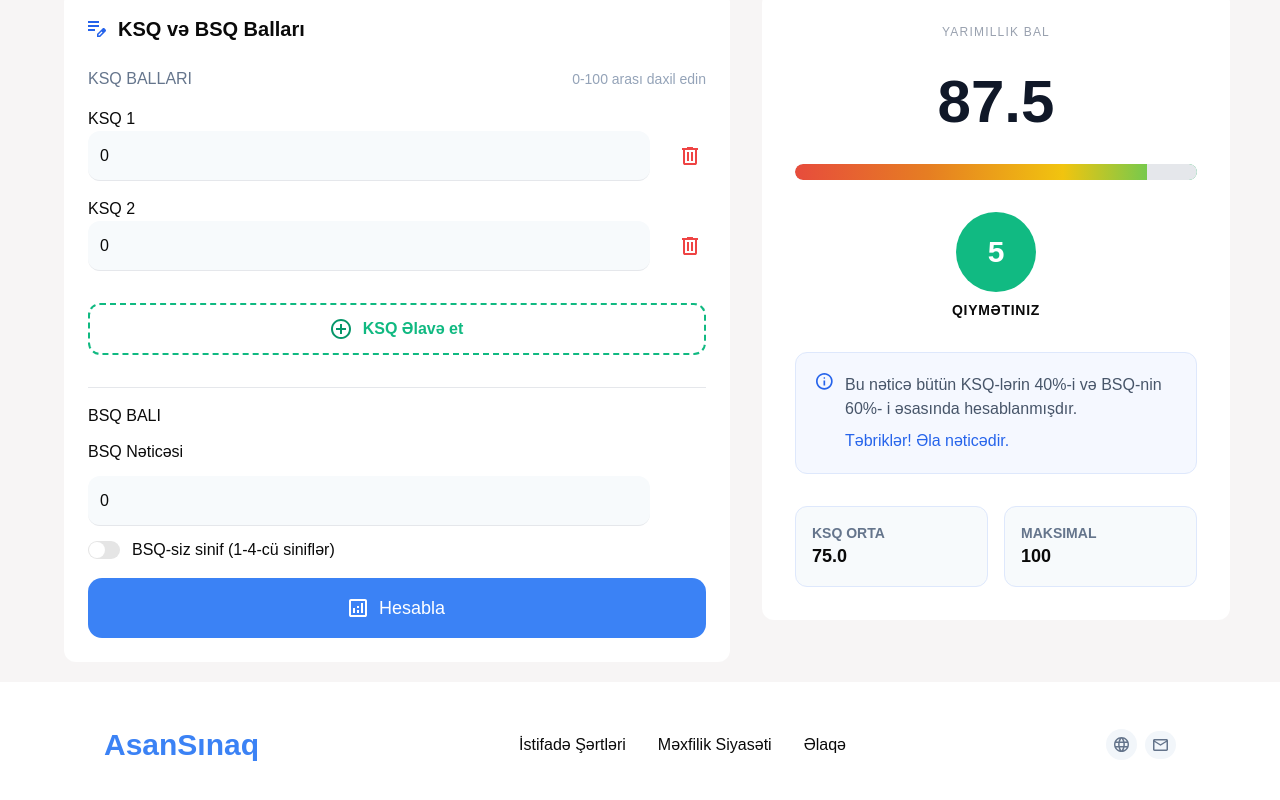
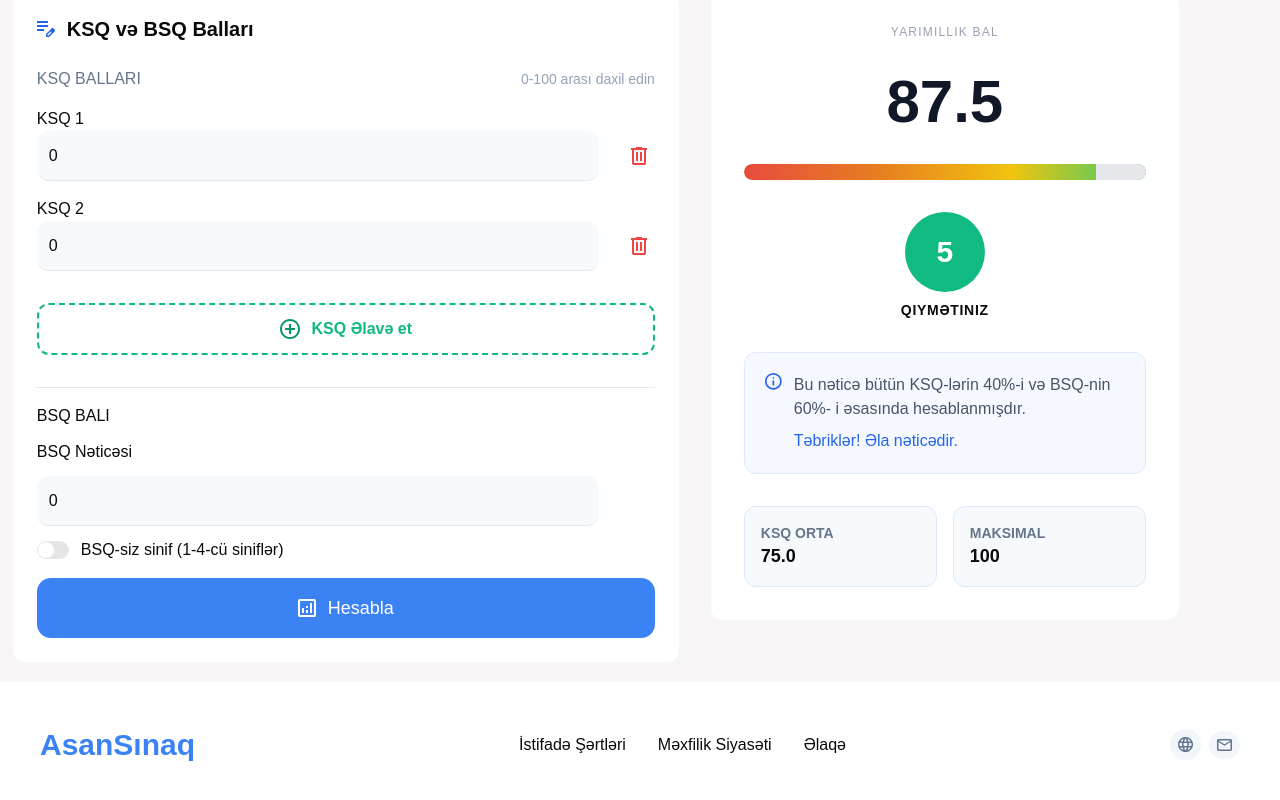
Before and after one commit to ResulMahmudov/ksq-bsq, a React (Vite) app: page / in a window 1280 px wide. Shown: the part 202-1002 px from the top of the page. Built offline with nearby package versions, Linux system fonts and the light colour scheme.

Commit message:
Responsive fix part 3

```diff
--- a/src/App.tsx
+++ b/src/App.tsx
@@ -8,7 +8,7 @@ const App = () => {
   return (
     <div className='min-h-screen bg-[#f7f5f5] w-full overflow-x-hidden'>
       <NavigationBar />
-      <div className="w-[90%] max-w-[1300px] mx-auto my-0">
+      <div className="w-[98%] max-w-[1300px] mx-auto my-0">
         <div>
           <Routes>
             <Route path="/" element={<Smester />} />
--- a/src/components/Footer.tsx
+++ b/src/components/Footer.tsx
@@ -1,7 +1,7 @@
 const Footer = () => {
   return (
     <div className="bg-white">
-      <div className="w-[90%] max-w-[1380px] mx-auto ">
+      <div className="w-[100%] max-w-[1380px] mx-auto ">
 
         <div className=" flex  md:flex-row gap-6 md:gap-0 flex-col h-full justify-between items-center w-full p-[40px]">
           <h1 className="md:text-[30px] text-[25px]  text-[#3b82f5] font-bold">AsanSınaq</h1>
--- a/src/page/Smester.tsx
+++ b/src/page/Smester.tsx
@@ -3,7 +3,7 @@ import { Switch } from '@/components/ui/switch';
 
 const Smester = () => {
   return (
-    <div className="mt-6 flex flex-col gap-8 pb-5">
+    <div className="mt-6 flex flex-col gap-8 pb-5 md:items-start md:justify-start items-center justify-center">
       <div className='flex flex-col md:items-start md:justify-start items-center justify-center'>
         <h1 className="md:text-[32px]  text-[24px] font-bold">Smester Balı Hesablayıcı</h1>
         <p className="text-sm text-gray-400 text-center ">
```
